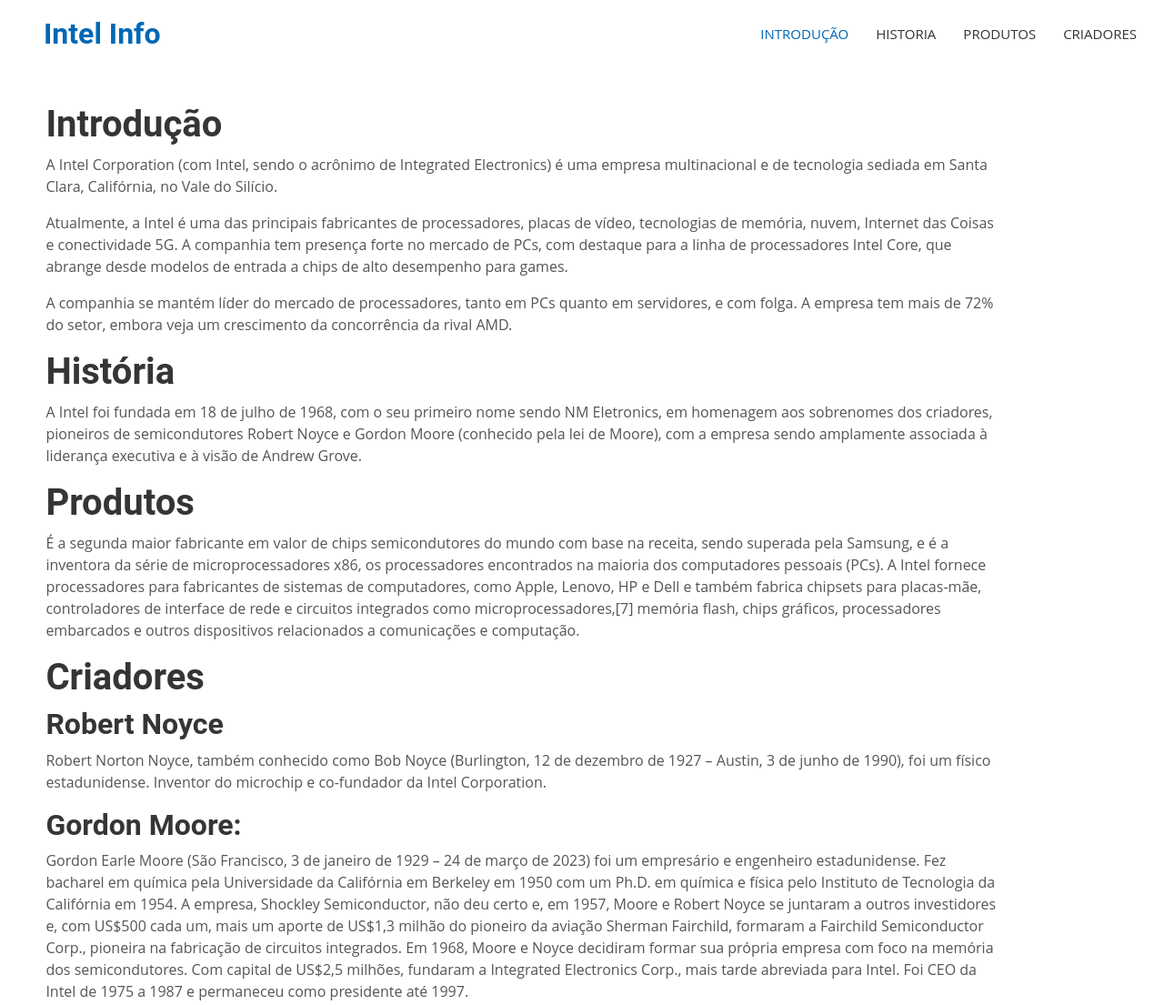
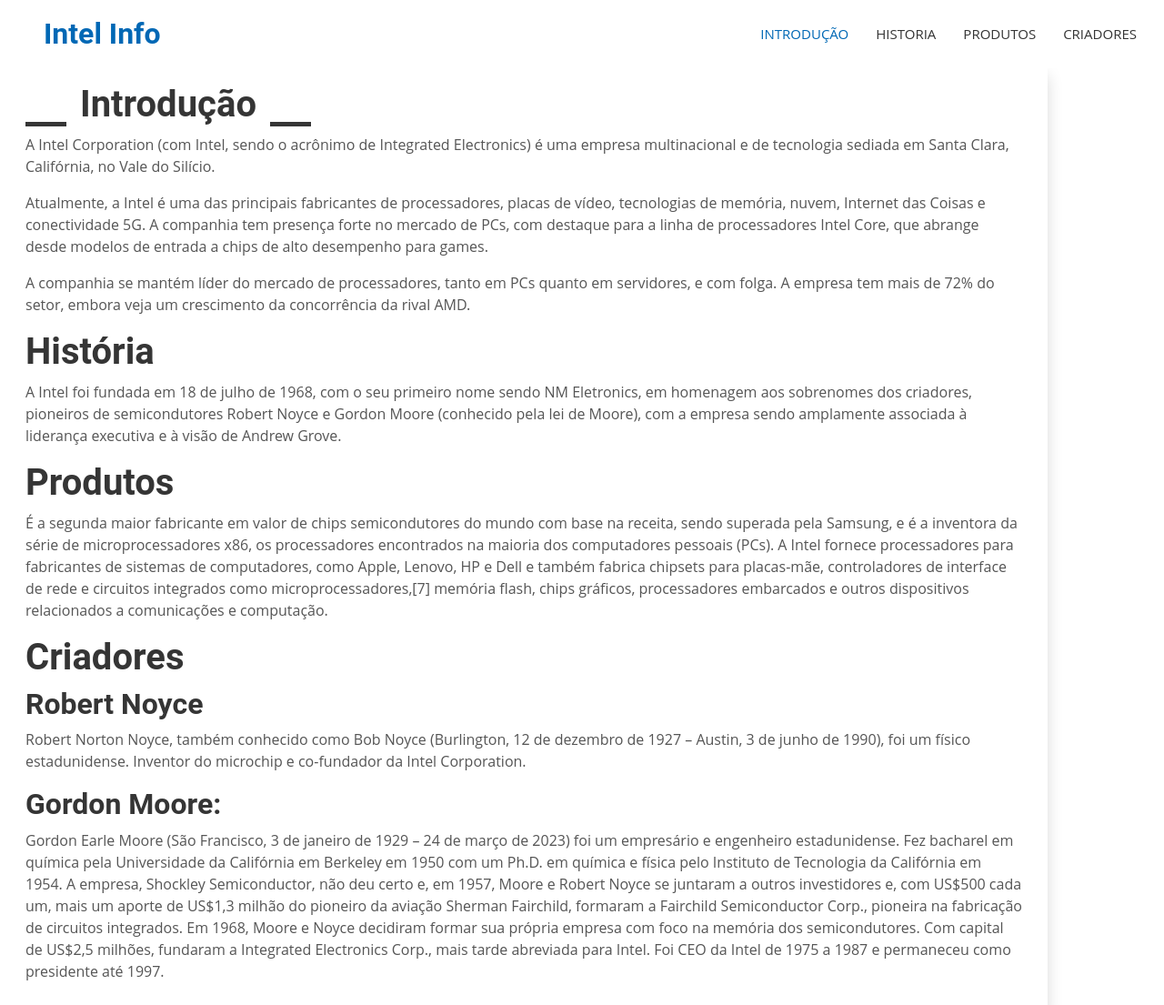
Before and after one commit to PomboN9878/ProjetoWebIntelInfo, a plain HTML site: page index.html in a window 1280 px wide. Shown: the top 1105 px of the page at 91% size. Drawn offline with Linux system fonts and the light colour scheme.

Commit message:
Main um pouco destacado

```diff
--- a/index.html
+++ b/index.html
@@ -31,9 +31,11 @@
     <!-- Navbar End -->
 
     <!-- Main Start -->
-    <main>
+    <main class="shadow p-3 mb-5 bg-body rounded">
         <div class="container">
-            <h1 id="introducao">Introdução</h1>
+            <div class="section-title"> <!-- O que voce acha Alan? deixo assim ou busco algo melhor? -->
+                <h1 id="introducao" h1>Introdução</h1>
+            </div>
             <p>A Intel Corporation (com Intel, sendo o acrônimo de Integrated Electronics) é uma empresa multinacional e de tecnologia sediada em Santa Clara, Califórnia, no Vale do Silício. </p>
             <p>Atualmente, a Intel é uma das principais fabricantes de processadores, placas de vídeo, tecnologias de memória, nuvem, Internet das Coisas e conectividade 5G. A companhia tem presença forte no mercado de PCs, com destaque para a linha de processadores Intel Core, que abrange desde modelos de entrada a chips de alto desempenho para games.
             <p>A companhia se mantém líder do mercado de processadores, tanto em PCs quanto em servidores, e com folga. A empresa tem mais de 72% do setor, embora veja um crescimento da concorrência da rival AMD. </p></p>
```
